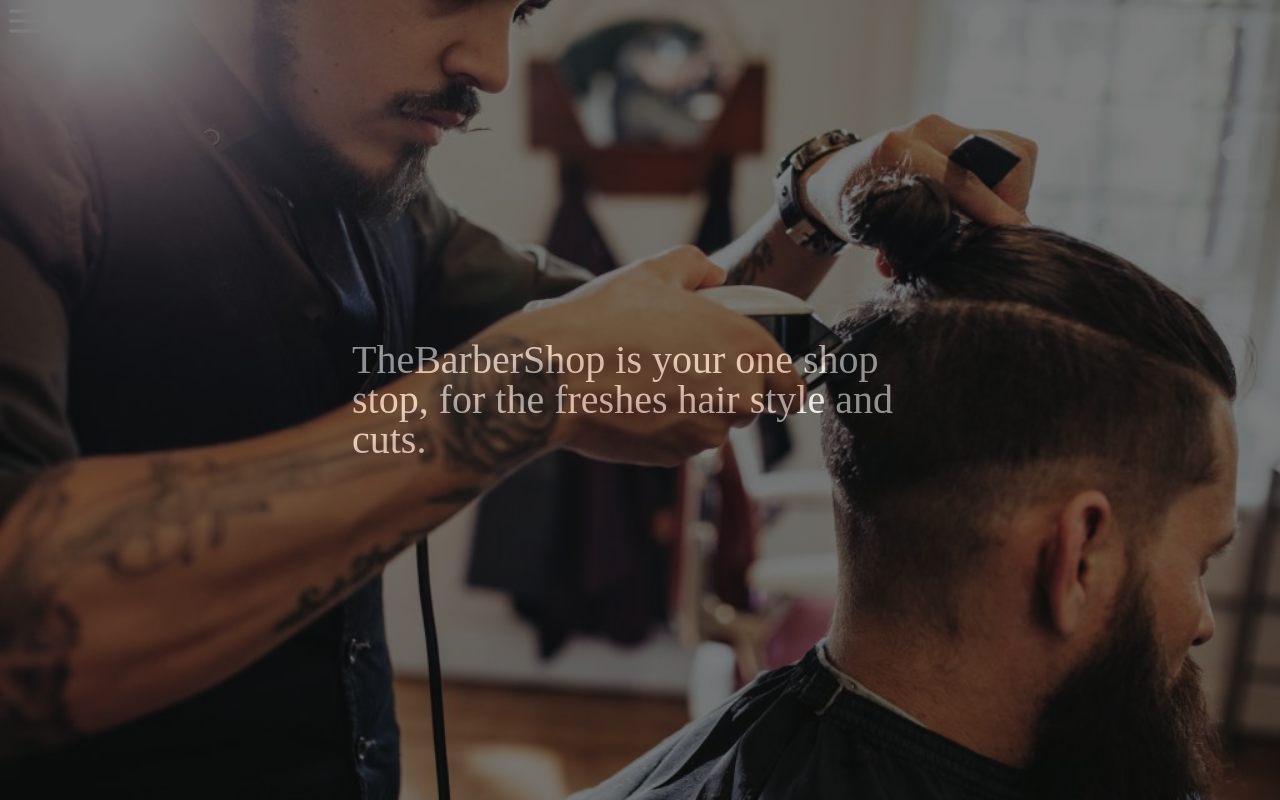
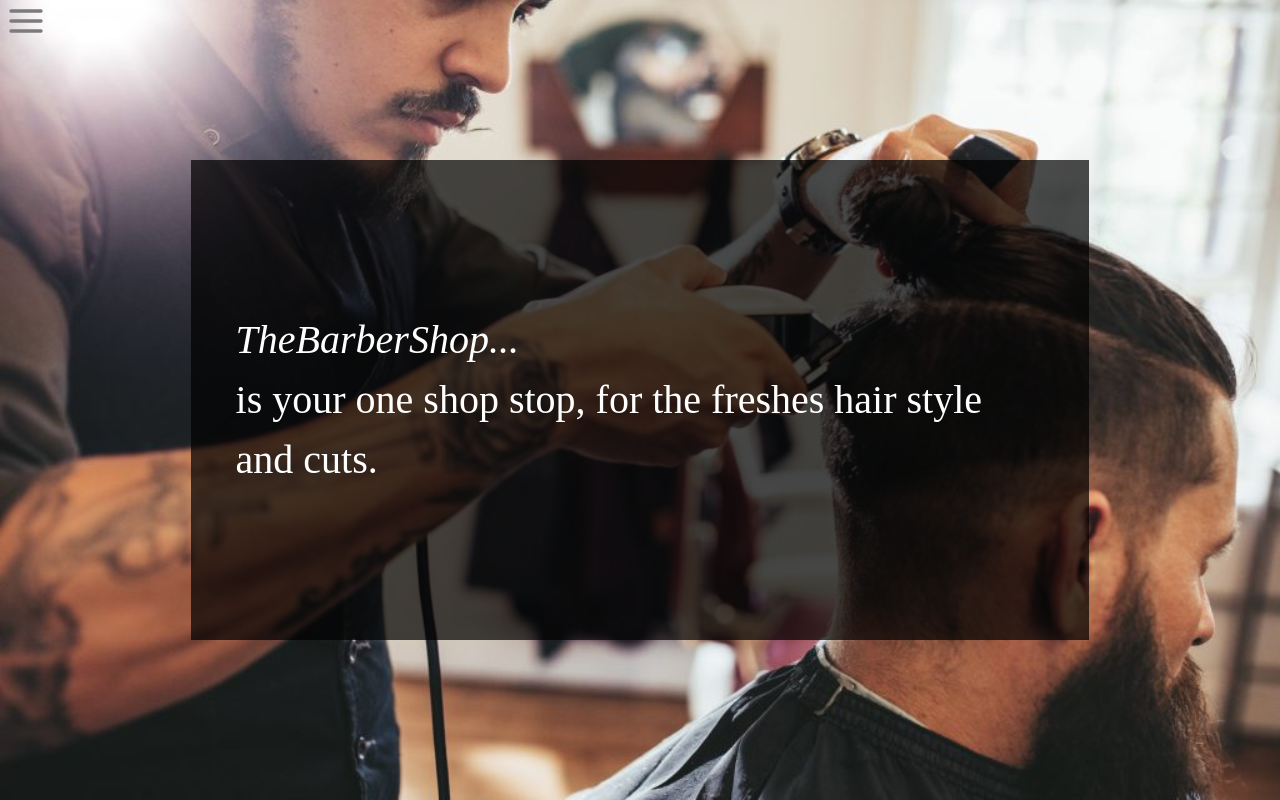
Before and after one commit to mnebot86/TheBarbershop, a React (Create React App) app in the folder client/: page /home in a window 1280 px wide. Built offline with nearby package versions, Linux system fonts and the light colour scheme; no server answers.

Commit message:
had styling to home feed

```diff
--- a/client/src/screens/Home/Home.css
+++ b/client/src/screens/Home/Home.css
@@ -1,24 +1,32 @@
 .homeBg {
-  background: url(../../screens/Home/images/homepage.jpeg);
+  background: url(../../screens/Home/images/homepage.jpeg) ;
+  background-blend-mode: multiply;
   background-size: cover;
   min-width: 100vw;
   min-height: 100vh;
-  position:absolute;
+  position: absolute;
   display: flex;
   justify-content: center;
   align-items: center;
 }
 
-.container {
-position: absolute;
-background-color: black;
-opacity: .5;
-min-width: 100vw;
-min-height:100vh;
+.wordBg {
+  display: flex;
+  justify-content: center;
+  align-items: center;
+  position: absolute;
+  background: RGBA(0,0,0,0.70);
+  min-width: 60%;
+  min-height: 60%;
+
+}
+.word-wrap {
+  min-width: 90%;
+  color: #fff;
+  font-size: rem;
+  line-height: 1.5;
 }
 
-.word-wrap {
-position: relative;
-color: #fff;
-opacity: 1;
+span {
+font-style: italic;
 }
--- a/client/src/screens/Home/Home.jsx
+++ b/client/src/screens/Home/Home.jsx
@@ -5,9 +5,9 @@ const Home = (props) => {
   return (
     <Layout client={props.client}>
       <div className="homeBg">
-        <div className='container'>
+        <div className="wordBg">
           <p className="word-wrap">
-            TheBarberShop is your one shop stop, for the freshes hair style and
+            <span>TheBarberShop...</span>is your one shop stop, for the freshes hair style and
             cuts.
           </p>
         </div>
```
